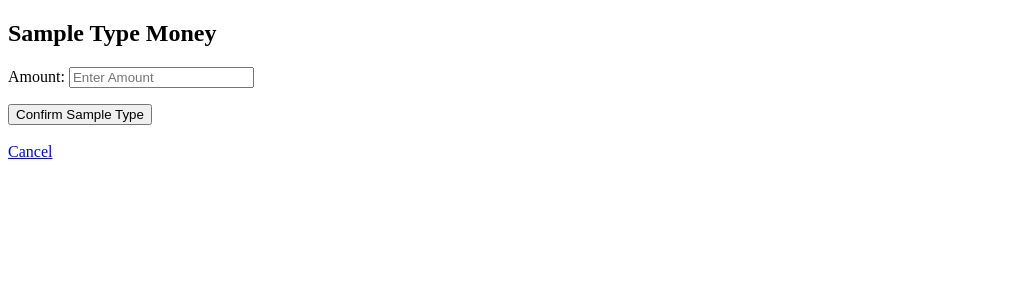
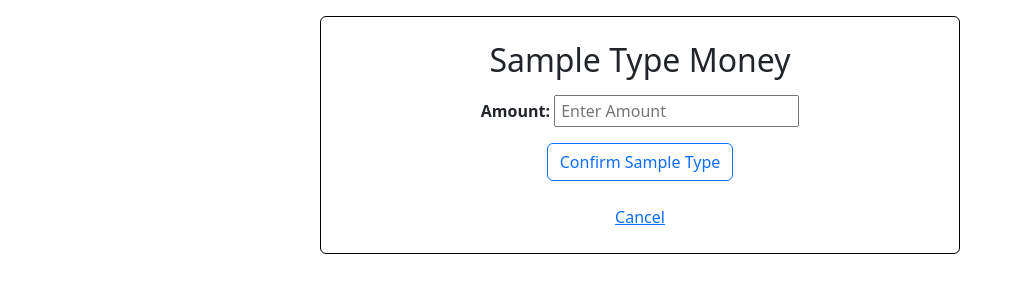
Before and after one commit to Narayan0918/Bank-management, a Django app: template templates/transaction.html in a window 1280 px wide. Shown: the top 300 px of the page, without its empty margins (0-1015 px from the left). Run offline with Django 5.2, Linux system fonts and the light colour scheme; tables that the repository leaves empty hold one stand-in row (values such as "Sample post"); the template is opened without the code that fills it: values that come from a table or form of the project are taken from there, most other values are stand-ins (such as "Sample title", 1, 10 or a date in 2020).

Commit message:
updated the dashboard and transaction pages for styles

```diff
--- a/templates/transaction.html
+++ b/templates/transaction.html
@@ -1,13 +1,46 @@
 <!DOCTYPE html>
-<html>
+<html lang="en">
+
+<head>
+    <meta charset="UTF-8">
+    <meta name="viewport" content="width=device-width, initial-scale=1.0">
+    <link href="https://cdn.jsdelivr.net/npm/bootstrap@5.3.8/dist/css/bootstrap.min.css" rel="stylesheet"
+        integrity="sha384-sRIl4kxILFvY47J16cr9ZwB07vP4J8+LH7qKQnuqkuIAvNWLzeN8tE5YBujZqJLB" crossorigin="anonymous">
+    <title>Document</title>
+    <style>
+        form {
+            display: flex;
+            flex-direction: column;
+            align-items: center;
+            label {
+                font-weight: 600;
+            }
+
+            input {
+                padding: 2px 5px;
+            }
+
+            input::-webkit-outer-spin-button,
+            input::-webkit-inner-spin-button {
+                -webkit-appearance: none;
+                margin: 0;
+            }
+        }
+    </style>
+</head>
+
 <body>
-    <h2>{{ type|title }} Money</h2>
+    <div
+        class="container-fluid d-flex flex-column justify-content-center align-items-center p-4 mt-3 border border-black rounded-2 w-50">
+        <h2 class="mb-3">{{ type|title }} Money</h2>
         <form method="post">
             {% csrf_token %}
             {{ form.as_p }}
-        <button type="submit">Confirm {{ type|title }}</button>
+            <button type="submit" class="btn btn-outline-primary">Confirm {{ type|title }}</button>
         </form>
         <br>
         <a href="{% url 'dashboard' %}">Cancel</a>
+    </div>
 </body>
+
 </html>
```
Also changed, not shown: templates/dashboard.html (+23 -11 lines). Lines whose indentation alone changed are shown as unchanged.
